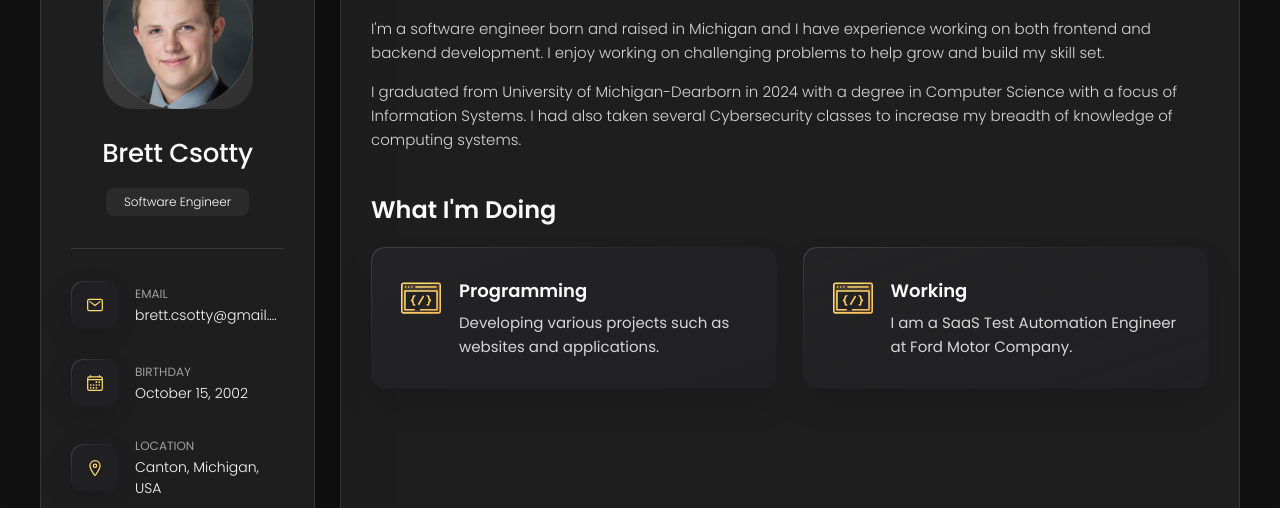
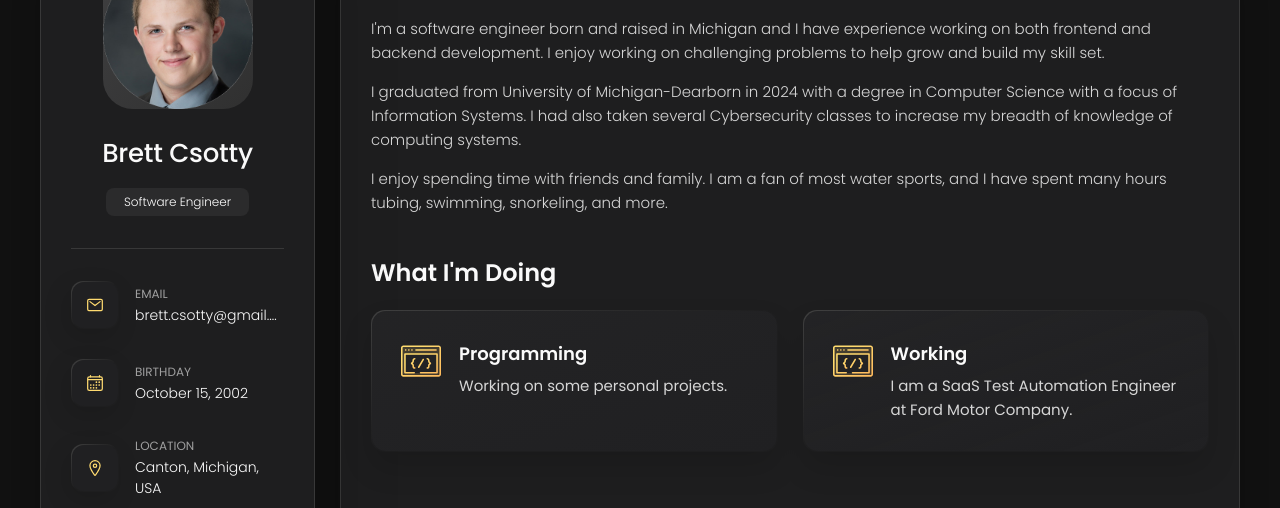
Before and after one commit to Bcsotty/Portfolio, a plain HTML site: page index.html in a window 1280 px wide. Shown: the part 162-670 px from the top of the page. Drawn offline with nearby package versions, Linux system fonts and the light colour scheme.

Commit message:
Added more desc

```diff
--- a/index.html
+++ b/index.html
@@ -188,6 +188,10 @@
             I graduated from University of Michigan-Dearborn in 2024 with a degree in Computer Science with a focus of Information Systems.
             I had also taken several Cybersecurity classes to increase my breadth of knowledge of computing systems.
           </p>
+
+          <p>
+            I enjoy spending time with friends and family. I am a fan of most water sports, and I have spent many hours tubing, swimming, snorkeling, and more.
+          </p>
         </section>
 
 
@@ -211,7 +215,7 @@
                 <h4 class="h4 service-item-title">Programming</h4>
 
                 <p class="service-item-text">
-                  Developing various projects such as websites and applications.
+                  Working on some personal projects.
                 </p>
               </div>
 
@@ -303,7 +307,7 @@
                   I worked in Enterprise Technology on the Timekeeping Modernization team. I work with many colleagues to help Ford Motor Company to
                   deliver improvements to their Timekeeping systems for their manufacturing plants. I am primarily responsible for coming up with testing
                   innovations to help automate and find efficiencies in the testing of the timekeeping system.
-                </p>
+                </p>development
 
               </li>
 
```
